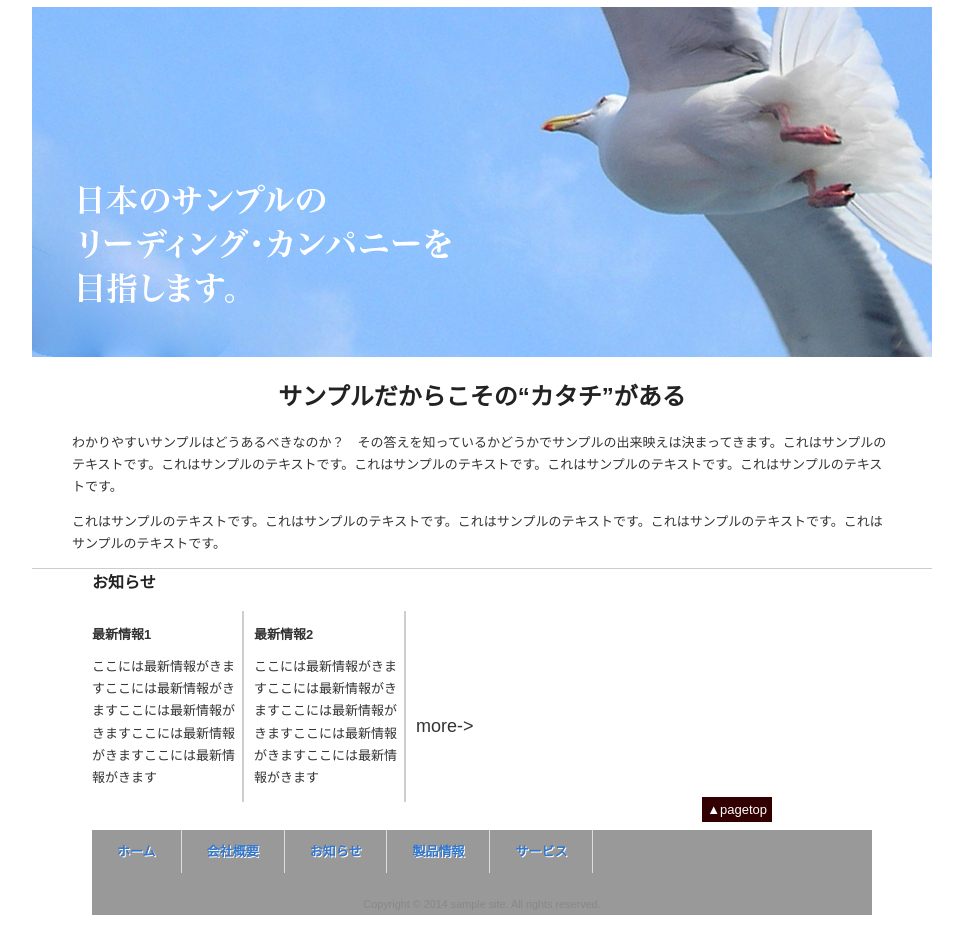
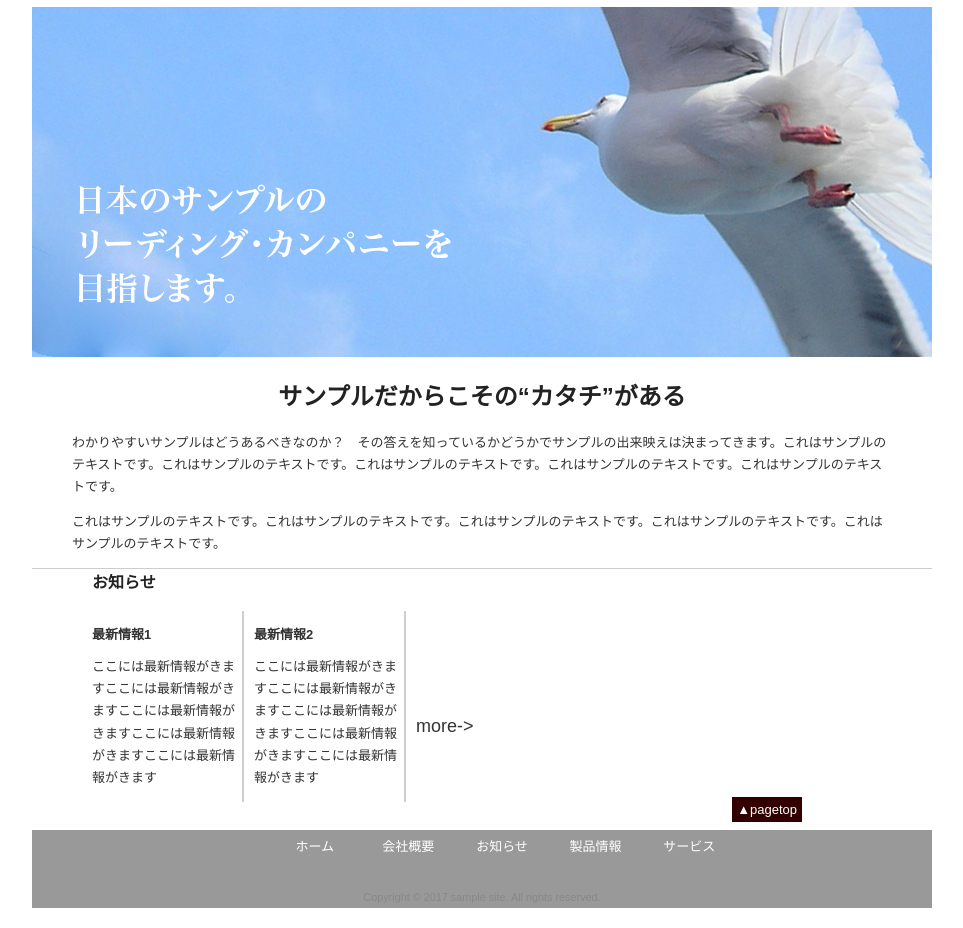
Before and after one commit to kinketsucom/Task1, a plain HTML site: page index.html in a window 1280 px wide. Shown: the part 132-1060 px from the top of the page, without its empty margins (158-1121 px from the left). Drawn offline with Linux system fonts and the light colour scheme.

Commit message:
くっそきたないくそコードできますた

```diff
--- a/css/styles.css
+++ b/css/styles.css
@@ -81,19 +81,22 @@ footer section:nth-child(2) {
 
 #pagetop{
   clear: both;
-  margin-right: 100px;
+  margin-right: 70px;
   text-align: right;
+
 }
-.jump_text{
+a.jump_text{
   background-color: #320000;
   color: #ffffff;
+  text-decoration: none;
   padding: 5px;
+  margin-bottom: 0px;
 }
 #copyright {
   clear: both;
 }
 #footer_bottom_box{
-  background-color: #999999;
+ background-color: #999999;
 }
 
 /* ヘッダー
@@ -136,22 +139,23 @@ nav#top_nav a {
 
 nav#bottom_nav ul {
   list-style-type: none;
-	padding-left: 0;
   line-height: 1.0;
-}
-nav#bottom_nav li, nav a {
-  display: inline-block;
+
   text-align: center;
 }
 nav#bottom_nav li {
-  float: left;
-  border-right: 1px solid #ddd;
+  font-size: small;
+
+  width: 80px;
+  height: auto;
+  margin-top: 10px;
+  margin-left: 5px;
+  margin-right: 5px;
+  display: inline-block;
 }
-nav#bottom_nav a {
-  padding: 15px 25px;
-  font-weight: bold;
-  text-decoration: none;
-  text-shadow: 1px 1px 0 #fff;
+nav#bottom_nav a{
+    color: #ffffff;
+    text-decoration: none;
 }
 
 
--- a/index.html
+++ b/index.html
@@ -62,11 +62,8 @@
         </p>
     </section>
   </aside>
-
-
-  <div id="pagetop"><span class="jump_text">▲pagetop</span></div>
-
-
+  <div id="pagetop"><a class="jump_text" href="#">▲pagetop</a></div>
+</div>
 <div id="footer_bottom_box">
   <nav id="bottom_nav">
     <ul>
@@ -81,10 +78,10 @@
 
 
   <p id="copyright">
-    <small>Copyright &copy; 2014 sample site. All rights reserved.</small>
+    <small>Copyright &copy; 2017 sample site. All rights reserved.</small>
   </p>
 
-</div>
+
 </div>
 </footer>
 
```
